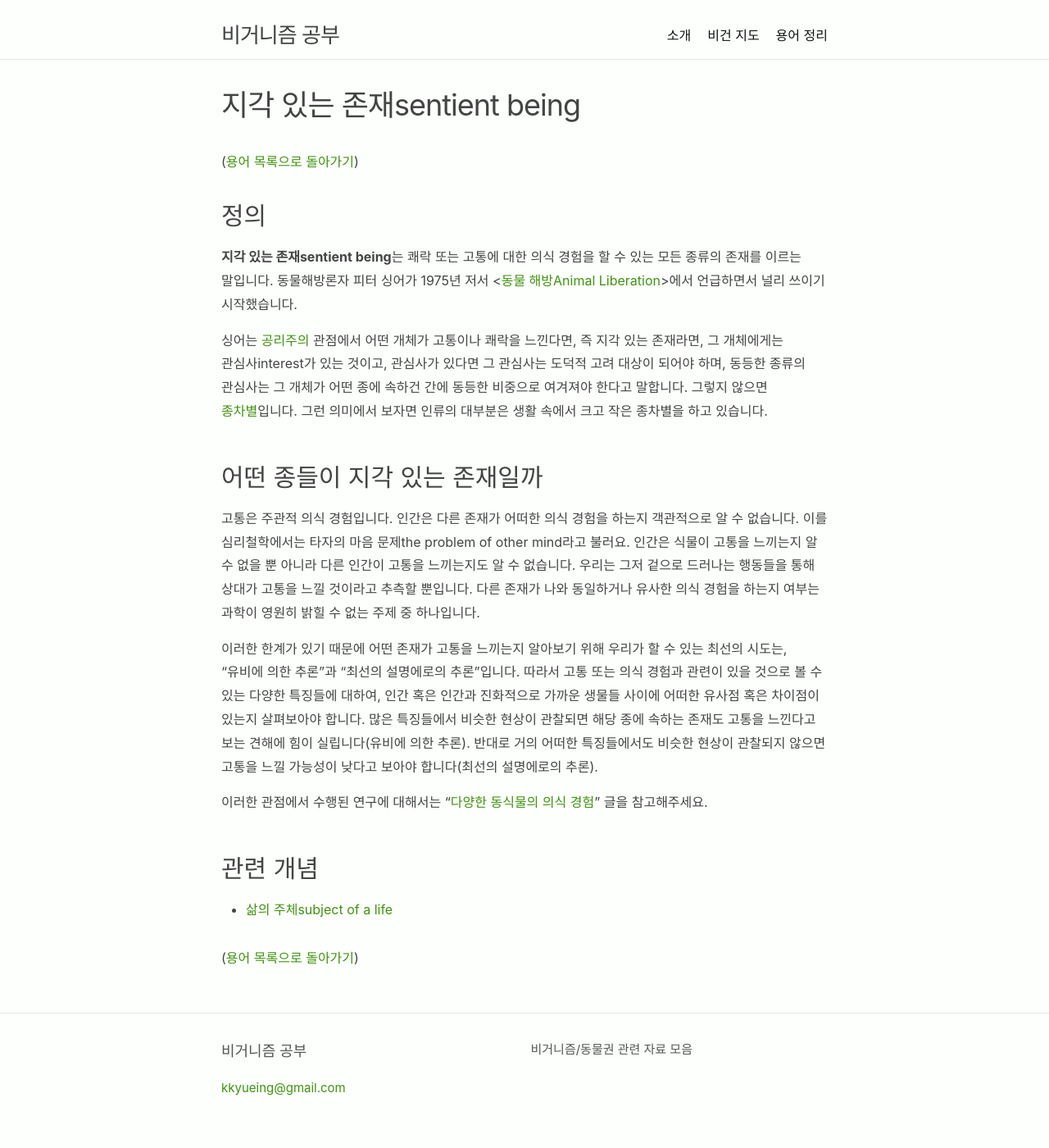
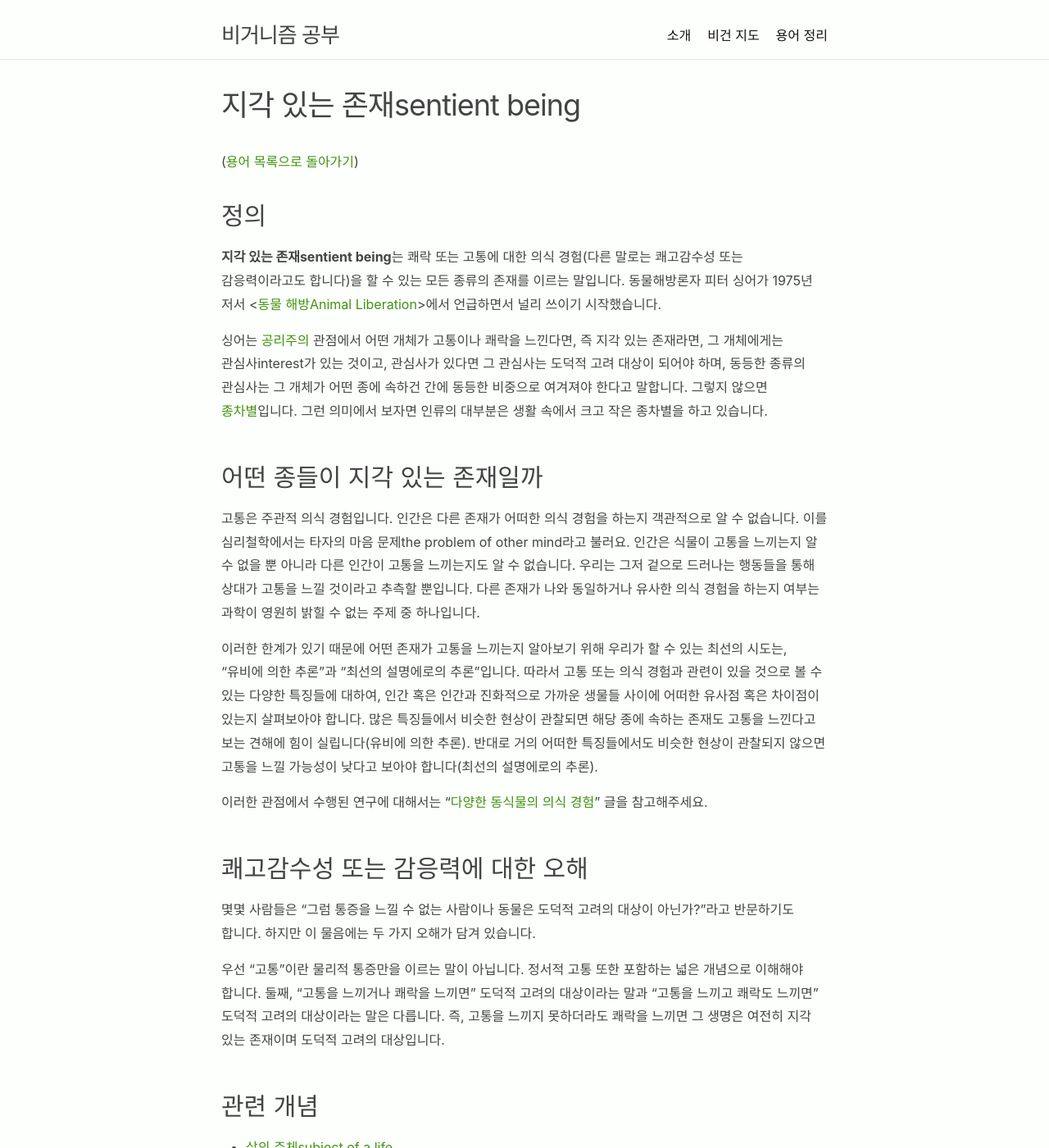
Before and after one commit to veganstudies/veganstudies.github.io, a Jekyll site: the page built from _terms/sentient-being.md, in a window 1280 px wide and 1400 px high. Shown: the whole window at 82% size. Built offline with Jekyll 4.4.1, drawn with Linux system fonts in a browser that asks for light colours.

Commit message:
쾌고감수성에 대한 오해

```diff
--- a/_terms/sentient-being.md
+++ b/_terms/sentient-being.md
@@ -4,7 +4,7 @@ title: "지각 있는 존재sentient being"
 ---
 ## 정의
 
-**지각 있는 존재sentient being**는 쾌락 또는 고통에 대한 의식 경험을 할 수 있는 모든 종류의 존재를 이르는 말입니다. 동물해방론자 피터 싱어가 1975년 저서 \<[동물 해방Animal Liberation](/2019/07/28/animal-liberation.html)\>에서 언급하면서 널리 쓰이기 시작했습니다.
+**지각 있는 존재sentient being**는 쾌락 또는 고통에 대한 의식 경험(다른 말로는 쾌고감수성 또는 감응력이라고도 합니다)을 할 수 있는 모든 종류의 존재를 이르는 말입니다. 동물해방론자 피터 싱어가 1975년 저서 \<[동물 해방Animal Liberation](/2019/07/28/animal-liberation.html)\>에서 언급하면서 널리 쓰이기 시작했습니다.
 
 싱어는 [공리주의](/terms/utilitarianism.html) 관점에서 어떤 개체가 고통이나 쾌락을 느낀다면, 즉 지각 있는 존재라면, 그 개체에게는 관심사interest가 있는 것이고, 관심사가 있다면 그 관심사는 도덕적 고려 대상이 되어야 하며, 동등한 종류의 관심사는 그 개체가 어떤 종에 속하건 간에 동등한 비중으로 여겨져야 한다고 말합니다. 그렇지 않으면 [종차별](/terms/speciesism.html)입니다. 그런 의미에서 보자면 인류의 대부분은 생활 속에서 크고 작은 종차별을 하고 있습니다.
 
@@ -16,6 +16,12 @@ title: "지각 있는 존재sentient being"
 
 이러한 관점에서 수행된 연구에 대해서는 "[다양한 동식물의 의식 경험](https://veganstudies.github.io/2019/10/22/sentience-table.html)" 글을 참고해주세요.
 
+## 쾌고감수성 또는 감응력에 대한 오해
+
+몇몇 사람들은 "그럼 통증을 느낄 수 없는 사람이나 동물은 도덕적 고려의 대상이 아닌가?"라고 반문하기도 합니다. 하지만 이 물음에는 두 가지 오해가 담겨 있습니다.
+
+우선 "고통"이란 물리적 통증만을 이르는 말이 아닙니다. 정서적 고통 또한 포함하는 넓은 개념으로 이해해야 합니다. 둘째, "고통을 느끼거나 쾌락을 느끼면" 도덕적 고려의 대상이라는 말과 "고통을 느끼고 쾌락도 느끼면" 도덕적 고려의 대상이라는 말은 다릅니다. 즉, 고통을 느끼지 못하더라도 쾌락을 느끼면 그 생명은 여전히 지각 있는 존재이며 도덕적 고려의 대상입니다.
+
 ## 관련 개념
 
 * [삶의 주체subject of a life](/terms/subject-of-a-life.html)
```
